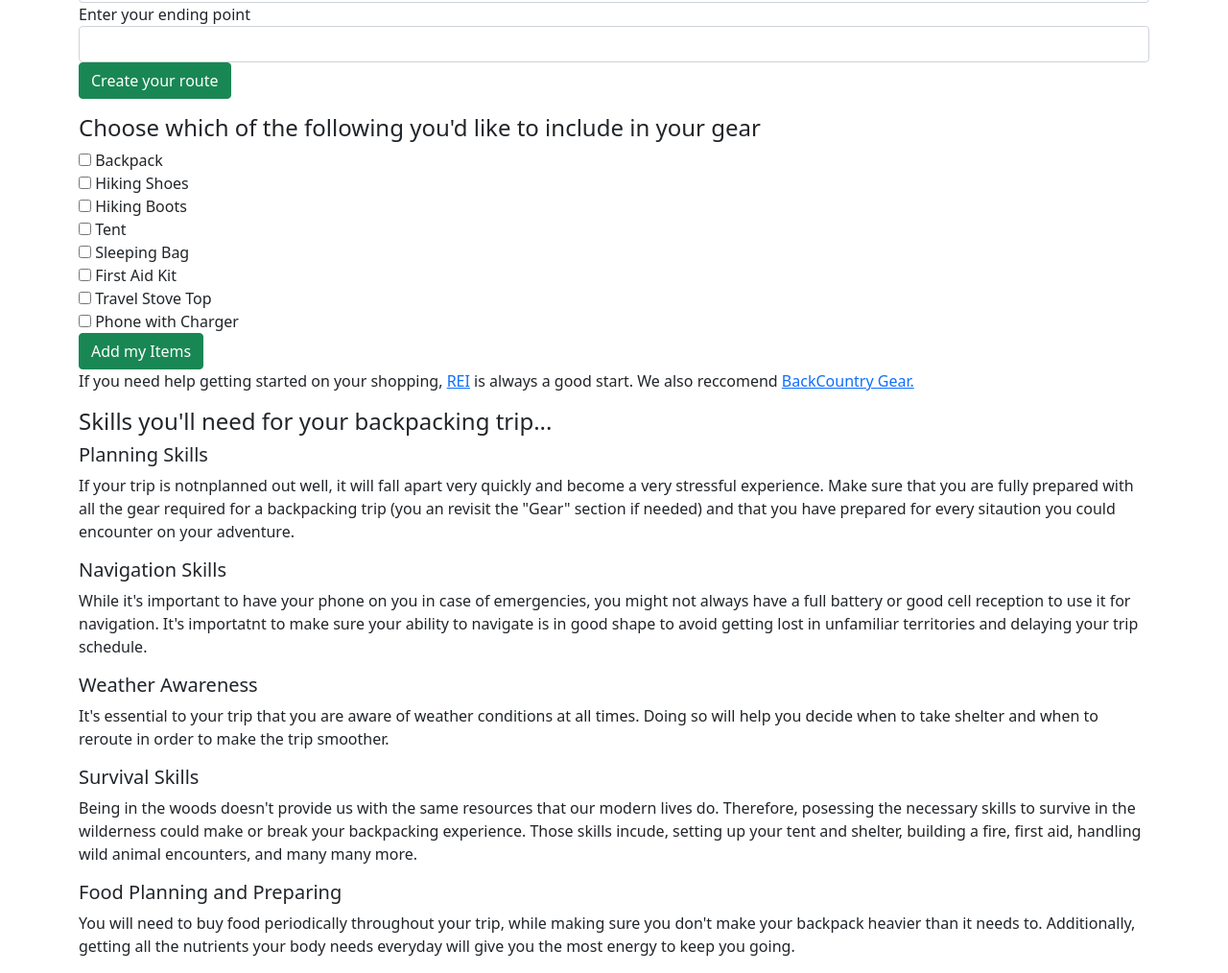
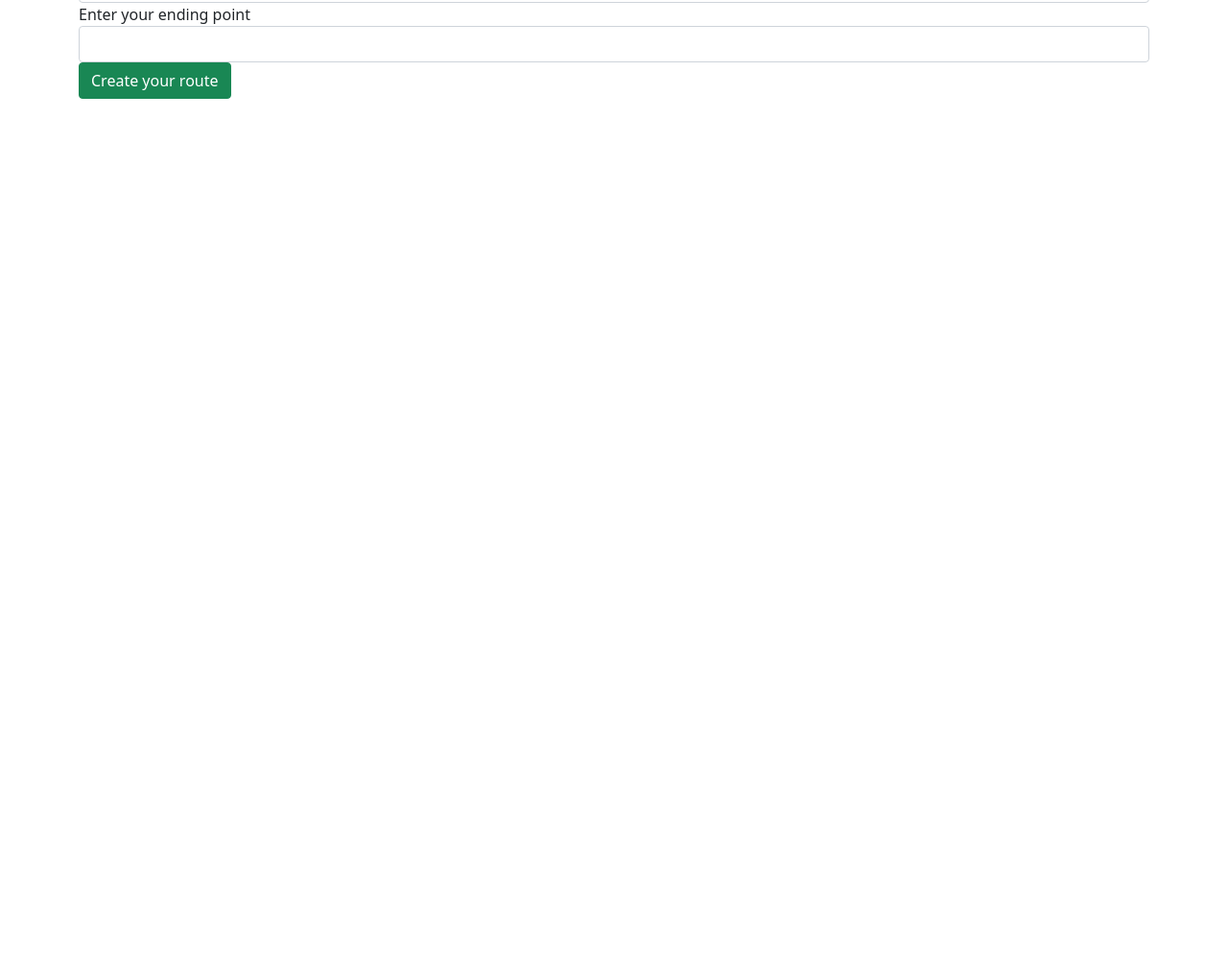
Before and after one commit to RosarioRu/adventure-planner, a website built with webpack: page src/index.html in a window 1280 px wide. Shown: the part 602-1616 px from the top of the page at 96% size. After the commit the page ends 800 px from the top, so only its background shows below. Built offline with nearby package versions, Linux system fonts and the light colour scheme.

Commit message:
Add styling.

```diff
--- a/src/css/styles.css
+++ b/src/css/styles.css
@@ -60,14 +60,20 @@
   margin-top: 4%;
 
 }
-/* body {
-  background-color: lightblue;
-} */
+
 .tripPage {
   display: none;
 }
 
 .foodPage {
+  display: none;
+}
+
+.safety-gear {
+  display: none;
+}
+
+.skills {
   display: none;
 }
 
--- a/src/index.html
+++ b/src/index.html
@@ -243,17 +243,17 @@
     <div class="shelter-sleeping" id="anchorTripShelter">
     </div> <!--end of shelter-sleeping div -->
     <div class="skills" id="anchorTripSkills">
-    <h4>Skills you'll need for your backpacking trip...</h4>
-    <h5>Planning Skills</h5>
-    <p>If your trip is notnplanned out well, it will fall apart very quickly and become a very stressful experience. Make sure that you are fully prepared with all the gear required for a backpacking trip (you an revisit the "Gear" section if needed) and that you have prepared for every sitaution you could encounter on your adventure.</p>
-    <h5>Navigation Skills</h5>
-    <p>While it's important to have your phone on you in case of emergencies, you might not always have a full battery or good cell reception to use it for navigation. It's importatnt to make sure your ability to navigate is in good shape to avoid getting lost in unfamiliar territories and delaying your trip schedule.</p>
-    <h5>Weather Awareness</h5>
-    <p>It's essential to your trip that you are aware of weather conditions at all times. Doing so will help you decide when to take shelter and when to reroute in order to make the trip smoother.</p>
-    <h5>Survival Skills</h5>
-    <p>Being in the woods doesn't provide us with the same resources that our modern lives do. Therefore, posessing the necessary skills to survive in the wilderness could make or break your backpacking experience. Those skills incude, setting up your tent and shelter, building a fire, first aid, handling wild animal encounters, and many many more.</p>
-    <h5>Food Planning and Preparing</h5>
-    <p>You will need to buy food periodically throughout your trip, while making sure you don't make your backpack heavier than it needs to. Additionally, getting all the nutrients your body needs everyday will give you the most energy to keep you going. </p>
+    <h4>Skills you'll need for your backpacking trip:</h4>
+    <h5 class="centered-title">Planning Skills</h5>
+    <p class="centered-paragraph">If your trip is notnplanned out well, it will fall apart very quickly and become a very stressful experience. Make sure that you are fully prepared with all the gear required for a backpacking trip (you an revisit the "Gear" section if needed) and that you have prepared for every sitaution you could encounter on your adventure.</p>
+    <h5 class="centered-title">Navigation Skills</h5>
+    <p class="centered-paragraph">While it's important to have your phone on you in case of emergencies, you might not always have a full battery or good cell reception to use it for navigation. It's importatnt to make sure your ability to navigate is in good shape to avoid getting lost in unfamiliar territories and delaying your trip schedule.</p>
+    <h5 class="centered-title">Weather Awareness</h5>
+    <p class="centered-paragraph">It's essential to your trip that you are aware of weather conditions at all times. Doing so will help you decide when to take shelter and when to reroute in order to make the trip smoother.</p>
+    <h5 class="centered-title">Survival Skills</h5>
+    <p class="centered-paragraph">Being in the woods doesn't provide us with the same resources that our modern lives do. Therefore, posessing the necessary skills to survive in the wilderness could make or break your backpacking experience. Those skills incude, setting up your tent and shelter, building a fire, first aid, handling wild animal encounters, and many many more.</p>
+    <h5 class="centered-title">Food Planning and Preparing</h5>
+    <p class="centered-paragraph">You will need to buy food periodically throughout your trip, while making sure you don't make your backpack heavier than it needs to. Additionally, getting all the nutrients your body needs everyday will give you the most energy to keep you going. </p>
     </div> <!--end of skills div -->
     <div class="personal-supplies" id="anchorTripPersonalSupplies">
     </div> <!--end of personal-supplies div -->
```
